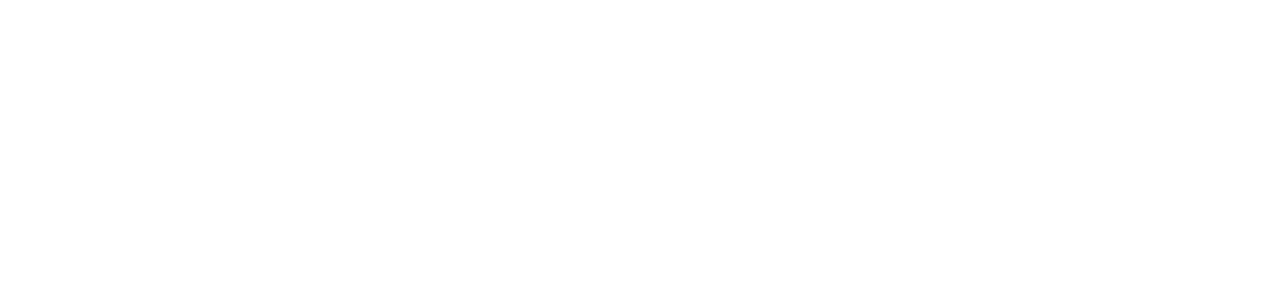
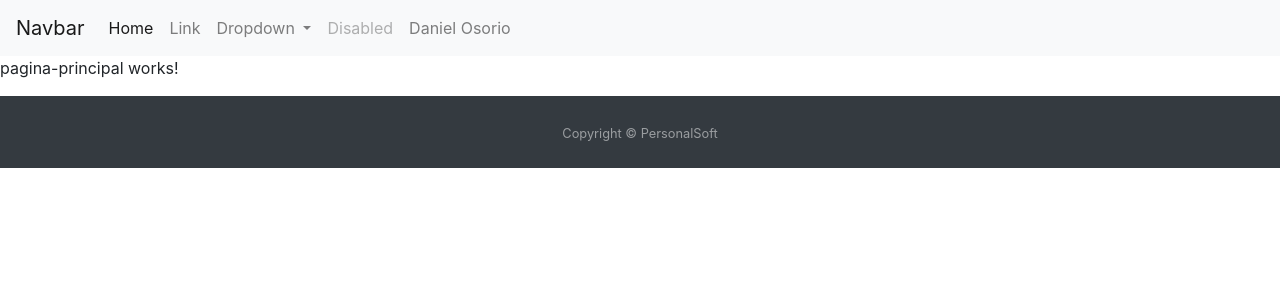
Before and after one commit to MrZero05/AngularSemillero, an Angular app: page /layout/main in a window 1280 px wide. Before the commit this address led to /. Shown: the top 300 px of the page. Built offline with nearby package versions, Linux system fonts and the light colour scheme.

Commit message:
Se agregan cambios en archivo de rutas, para tomar plantilla por defecto en pantalla principal (creación de hijos).

```diff
--- a/src/app/components/pagina-principal/pagina-principal.component.html
+++ b/src/app/components/pagina-principal/pagina-principal.component.html
@@ -1 +1 @@
-<p>pagina-princiap works!</p>
+<p>pagina-principal works!</p>
--- a/src/app/plantilla/plantilla.component.html
+++ b/src/app/plantilla/plantilla.component.html
@@ -1 +1,3 @@
-<p>plantilla works!</p>
+<app-encabezado></app-encabezado>
+<router-outlet></router-outlet>
+<app-pie-de-pagina></app-pie-de-pagina>
```
Also changed, not shown: src/app/app-routing.module.ts (+5 -5 lines).
